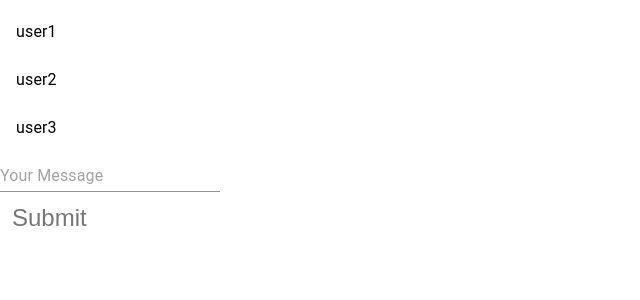
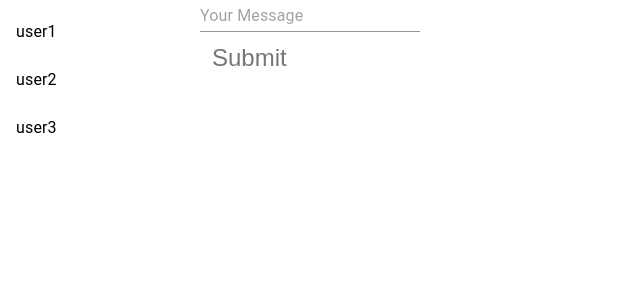
Before and after one commit to dariamorgacheva/gb-basic-react, a React (Create React App) app: page / in a window 1280 px wide. Shown: the top 300 px of the page, without its empty margins (0-640 px from the left). Built offline with nearby package versions, Linux system fonts and the light colour scheme.

Commit message:
homework3 - add index to message

```diff
--- a/src/App.js
+++ b/src/App.js
@@ -2,15 +2,21 @@
 import "./App.css";
 import MessageInput from "./components/MessageInput";
 import ChatList from "./components/ChatList";
+import { makeStyles } from "@material-ui/core/styles";
+
+const useStyles = makeStyles ({
+  wrapper: {
+    display: "grid",
+    gridTemplateColumns: "200px 1fr"
+  }
+});
+
 
 function App() {
-
-
+  const classes = useStyles();
 
   return (
-
-
-    <div className="classes.wrapper">
+    <div className={classes.wrapper}>
 
       <ChatList
         list={[
@@ -28,6 +34,7 @@ function App() {
           },
         ]}
       />
+
       <MessageInput />
 
     </div>
--- a/src/components/MessageInput.js
+++ b/src/components/MessageInput.js
@@ -6,14 +6,11 @@ function MessageInput() {
   const [messageList, setMessageList] = useState([]);
   const [value, setValue] = useState('');
 
-
-
-const sendMessage = (author, text, key) => {
+  const sendMessage = (author, text) => {
     const newMessageList = [...messageList];
     const newMessage = {
       author,
       text,
-    key
     };
     newMessageList.push(newMessage);
     setMessageList(newMessageList);
@@ -34,12 +31,10 @@ const onChangeMessageInput = (event) => {
   useEffect(() => {
     if (messageList.length && !(messageList[messageList.length - 1].author === 'bot')) {
       setTimeout(() => {
-      setMessageList([...messageList, { author: 'bot', text: 'hi i am a robot', key: "bot" + Date.now }])
+        setMessageList([...messageList, { author: 'bot', text: 'hi i am a robot' }])
       }, 2000);
     }
   }, [messageList]);
-
-
 
   return (
     <div>
@@ -53,27 +48,22 @@ return (
         />
       </form>
 
-
       <IconButton
       onClick={onSubmitMessage}>
         Submit
       </IconButton>
 
       {
-  messageList.map((message, key) =>
+        messageList.map((message, index) =>
           <Message
             author={message.author}
             text={message.text}
-      key={Date.parse}
+            key={`${message}-${index}`}
           />
         )
       }
-
     </div>
   )
-
-
-
 }
 
 export default MessageInput;
--- a/src/components/message.js
+++ b/src/components/message.js
@@ -1,13 +1,11 @@
-
 function Message(props) {
   return (
     <div>
-      <div> <b>{props.author} </b> says "{props.text}"</div>
-{/* //      <div className="message-content"></div>   */}
+      <div>
+        <b>{props.author} </b> says "{props.text}"
+      </div>
     </div>
   );
 }
 
-
-
 export default Message;
```
Lines whose indentation alone changed are shown as unchanged.
